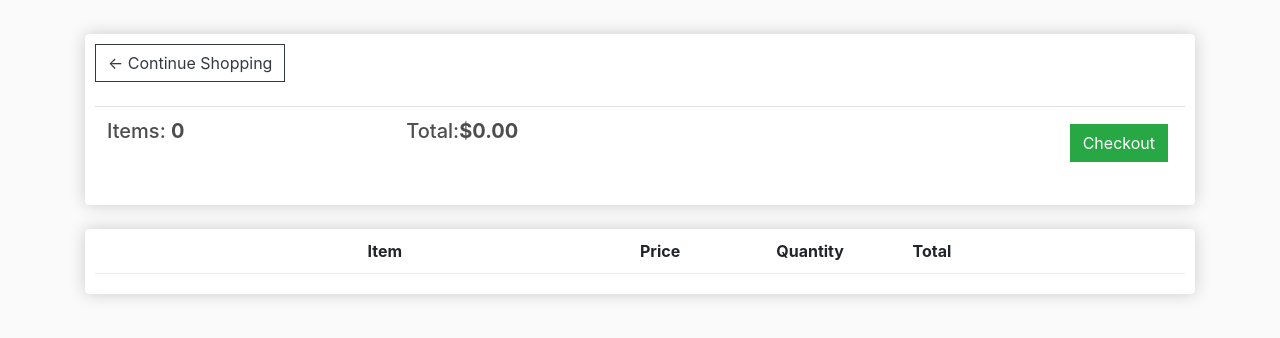
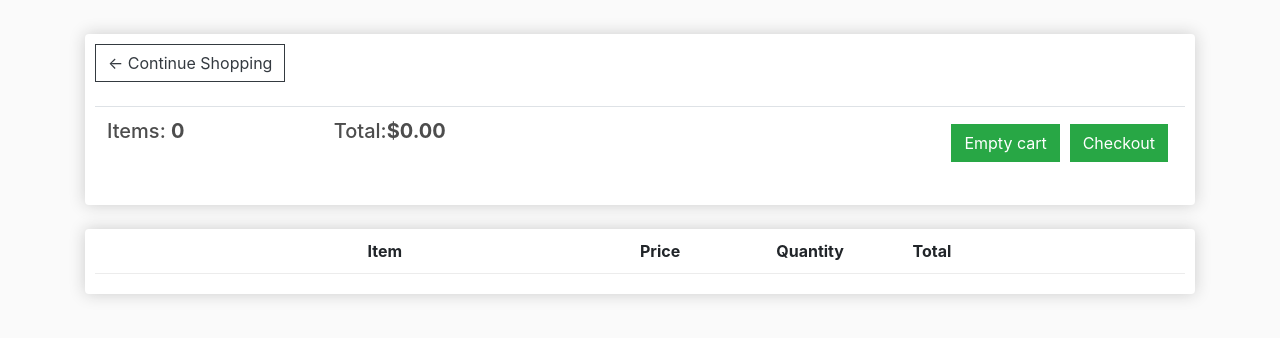
Before and after one commit to Siphesihle1/ai_shopping_system, a Django app: page /cart/ in a window 1280 px wide. Shown: the part 57-395 px from the top of the page. Run offline with Django 3.2, Linux system fonts and the light colour scheme; a user stored in the database is signed in; data comes from the database, SQL or seed files in the repository; lists and menus that the app fills with data are empty; some libraries are stand-ins or nearby versions.

Commit message:
Added the empty cart functionality

```diff
--- a/django_project/settings.py
+++ b/django_project/settings.py
@@ -142,6 +142,8 @@ MEDIA_URL = '/ecommerce/'
 
 MEDIA_ROOT = os.path.join(BASE_DIR, 'static/ecommerce')
 
+CART_SESSION_ID = ''
+
 # Default primary key field type
 # https://docs.djangoproject.com/en/3.2/ref/settings/#default-auto-field
 
--- a/ecommerce/models.py
+++ b/ecommerce/models.py
@@ -62,9 +62,10 @@ class Order(models.Model):
             if i.product.digital == False:
                 shipping=True
         return shipping
-
-
-
+    @property
+    def clear(self):
+        self.cart.clear()
+        self.session.modified = True
 
     @property
     def get_cart_total(self):
@@ -93,7 +94,6 @@ class OrderItem(models.Model):
         return total
 
 
-
 class ShippingAddress(models.Model):
     customer = models.ForeignKey(Customer, on_delete=models.SET_NULL, blank=True, null=True)
     order = models.ForeignKey(Order, on_delete=models.SET_NULL, null=True)
--- a/ecommerce/templates/ecommerce/cart.html
+++ b/ecommerce/templates/ecommerce/cart.html
@@ -18,6 +18,7 @@
 					<th><h5>Total:<strong>${{order.get_cart_total|floatformat:2}}</strong></h5></th>
 					<th>
 						<a  style="float:right; margin:5px;" class="btn btn-success" href="{% url 'checkout' %}">Checkout</a>
+						<a  style="float:right; margin:5px;" class="btn btn-success" href="{% url 'emptyCart' %}">Empty cart</a>
 					</th>
 				</tr>
 			</table>
--- a/ecommerce/urls.py
+++ b/ecommerce/urls.py
@@ -1,4 +1,4 @@
-from django.urls import path
+from django.urls import path, re_path
 from . import views
 from . import apps
 
@@ -11,6 +11,6 @@ urlpatterns = [
 	path('update_item/', views.updateItem, name="update_item"),
 	path('process_order/', views.processOrder, name="process_order"),
 	path('deletefromcart/<int:id>/', views.deletefromcart, name="deletefromcart"),
-
+ re_path('emptyCart/', views.emptyCart, name="emptyCart"),
 
 ]
--- a/ecommerce/views.py
+++ b/ecommerce/views.py
@@ -175,6 +175,14 @@ def deletefromcart(request, id):
     context = {'items':items, 'order':order, 'cartItems':cartItems}
     return render(request, 'ecommerce/cart.html', context)
 
+@login_required
+def emptyCart(request):
+    cart_id = request.session.get("cart_id", None)
+    if cart_id:
+        cart = Order.objects.get(id=cart_id)
+        cart.clear()
+        cart.save()
+    return render(request, 'ecommerce/cart.html')
 
 def signup(request):
 
```
